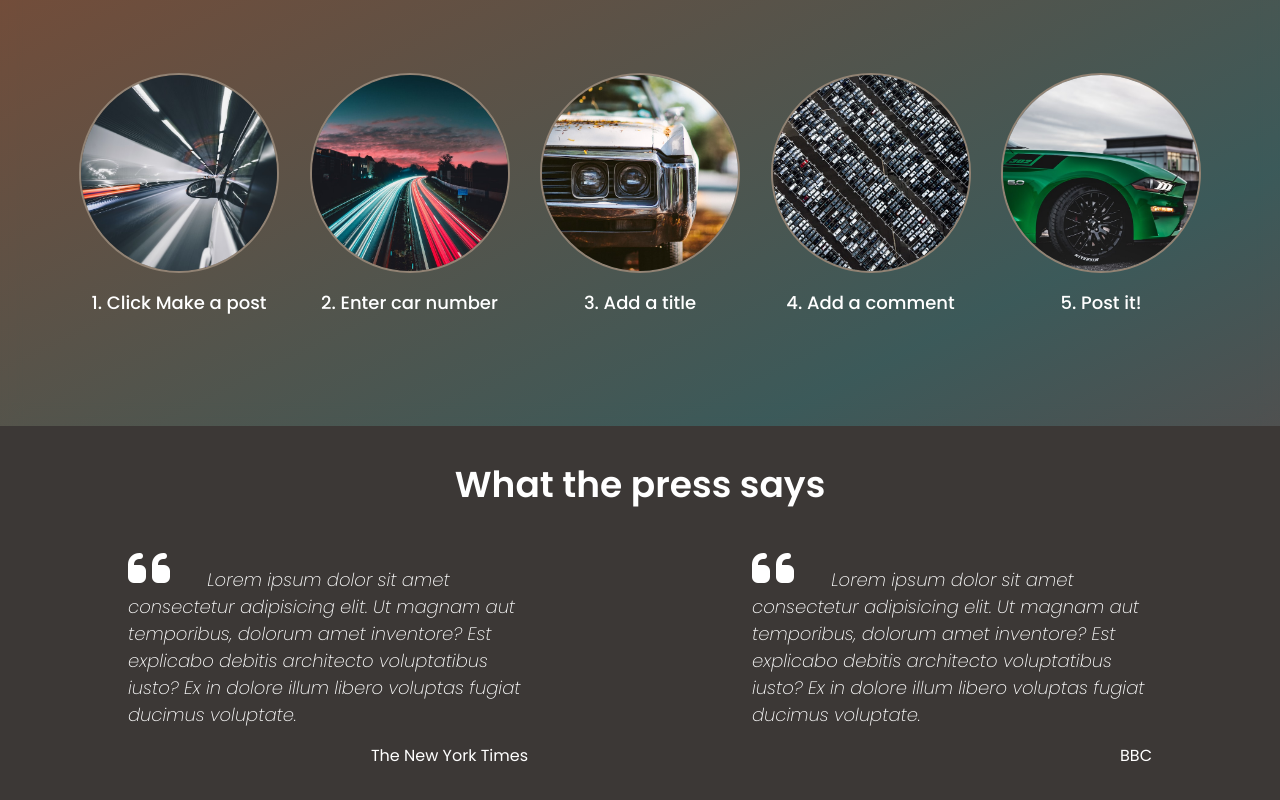
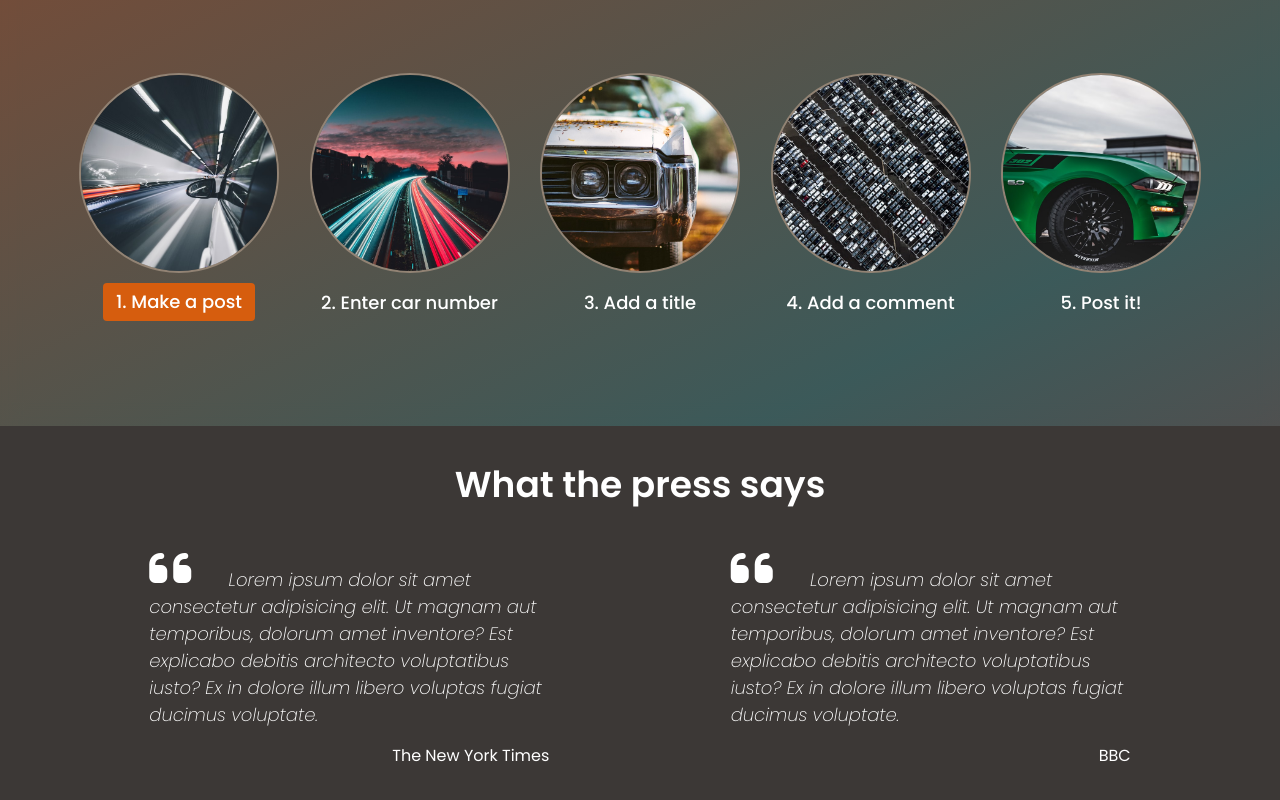
Before and after one commit to VlahOff/BulgarianDrivers, a React (Create React App) app in the folder bulgarian-drivers/: page / in a window 1280 px wide. Shown: the part 534-1334 px from the top of the page. Built offline with nearby package versions, Linux system fonts and the light colour scheme.

Commit message:
Organized the imports

```diff
--- a/bulgarian-drivers/src/components/createPost/CreatePost.js
+++ b/bulgarian-drivers/src/components/createPost/CreatePost.js
@@ -8,6 +8,7 @@ import Button from '../UI/Button';
 import Card from '../UI/Card';
 import Input from '../UI/Input';
 import Textarea from '../UI/Textarea';
+
 import classes from './CreatePost.module.css';
 
 const CreatePost = (props) => {
--- a/bulgarian-drivers/src/components/drivers/DriversList.js
+++ b/bulgarian-drivers/src/components/drivers/DriversList.js
@@ -4,9 +4,9 @@ import { Link } from 'react-router-dom';
 import * as postService from '../../services/postsService';
 
 import Driver from './Driver';
-
 import Card from '../UI/Card';
 import LinkTo from '../UI/LinkTo';
+
 import classes from './DriversList.module.css';
 
 const DriversList = () => {
--- a/bulgarian-drivers/src/components/header/Header.js
+++ b/bulgarian-drivers/src/components/header/Header.js
@@ -1,12 +1,12 @@
 import { useContext } from 'react';
+import { Link } from 'react-router-dom';
 
 import AuthContext from '../../contexts/authContext';
 import LinkTo from '../UI/LinkTo';
+import Button from '../UI/Button';
 
+import logo from '../../assets/bg-drivers-logo-white.png';
 import styles from './Header.module.css';
-import logo from '../../assets/bg-drivers-logo-white.png';
-import { Link } from 'react-router-dom';
-import Button from '../UI/Button';
 
 const Header = () => {
   const authCtx = useContext(AuthContext);
--- a/bulgarian-drivers/src/components/home/HowItWorksSection.js
+++ b/bulgarian-drivers/src/components/home/HowItWorksSection.js
@@ -6,6 +6,7 @@ import step3 from '../../assets/step-3.jpg';
 import step4 from '../../assets/step-4.jpg';
 import step5 from '../../assets/step-5.jpg';
 import Step from './Step';
+import LinkTo from '../UI/LinkTo';
 
 const HowItWorksSection = () => {
   return (
@@ -15,7 +16,7 @@ const HowItWorksSection = () => {
         <Step
           img={step1}
           alt="Step 1"
-          description={'1. Click Make a post'}
+          description={<LinkTo to="/create-post">1. Make a post</LinkTo>}
         />
         <Step
           img={step2}
--- a/bulgarian-drivers/src/components/home/Press.module.css
+++ b/bulgarian-drivers/src/components/home/Press.module.css
@@ -11,7 +11,7 @@
 
 .quotes {
   display: flex;
-  justify-content: space-between;
+  justify-content: space-evenly;
   gap: 10rem;
   width: 80%;
   margin: 0 auto;
--- a/bulgarian-drivers/src/components/login/Login.js
+++ b/bulgarian-drivers/src/components/login/Login.js
@@ -1,4 +1,5 @@
 import { useContext, useEffect, useState } from 'react';
+
 import AuthContext from '../../contexts/authContext';
 import { useForm } from '../../hooks/useForm';
 import { validateEmail } from '../../utils/emailValidation';
--- a/bulgarian-drivers/src/components/postDetails/AddCommentModal.js
+++ b/bulgarian-drivers/src/components/postDetails/AddCommentModal.js
@@ -7,6 +7,7 @@ import Button from '../UI/Button';
 import Input from '../UI/Input';
 import Modal from '../UI/Modal';
 import Textarea from '../UI/Textarea';
+
 import classes from './AddCommentModal.module.css';
 
 const AddCommentModal = (props) => {
--- a/bulgarian-drivers/src/components/postDetails/Comment.js
+++ b/bulgarian-drivers/src/components/postDetails/Comment.js
@@ -1,6 +1,6 @@
+import { transformDate } from '../../utils/dateTransformer';
+import Button from '../UI/Button';
 import classes from './Comment.module.css';
-import Button from '../UI/Button';
-import { transformDate } from '../../utils/dateTransformer';
 
 const Comment = (props) => {
   const post = props.post;
@@ -26,7 +26,7 @@ const Comment = (props) => {
         </div>
         <footer className={classes.footer}>
           <div className={classes.actions}>
-            {props.user.userId === post.owner &&
+            {props.user?.userId === post.owner &&
               <>
                 <Button onClick={selectPost}>Edit</Button>
                 <Button onClick={deletePost}>Delete</Button>
--- a/bulgarian-drivers/src/components/postDetails/PostDetails.js
+++ b/bulgarian-drivers/src/components/postDetails/PostDetails.js
@@ -1,12 +1,15 @@
 import { useContext, useEffect, useState } from 'react';
 import { useParams } from 'react-router-dom';
+
 import AuthContext from '../../contexts/authContext';
 import * as postService from '../../services/postsService';
+
 import Button from '../UI/Button';
 import Card from '../UI/Card';
 import AddCommentModal from './AddCommentModal';
 import Comment from './Comment';
 import EditCommentModal from './EditCommentModal';
+
 import classes from './PostDetails.module.css';
 
 const PostDetails = (props) => {
--- a/bulgarian-drivers/src/components/postDetails/PostDetails.module.css
+++ b/bulgarian-drivers/src/components/postDetails/PostDetails.module.css
@@ -1,5 +1,5 @@
 .card {
-  margin: 120px auto 0 auto;
+  margin: 120px auto;
   width: 800px;
   border-radius: 4px;
   overflow: hidden;
--- a/bulgarian-drivers/src/components/register/Register.js
+++ b/bulgarian-drivers/src/components/register/Register.js
@@ -1,7 +1,9 @@
 import { useContext, useEffect, useState } from 'react';
+
 import AuthContext from '../../contexts/authContext';
 import { useForm } from '../../hooks/useForm';
 import { validateEmail } from '../../utils/emailValidation';
+
 import Button from '../UI/Button';
 import Card from '../UI/Card';
 import Input from '../UI/Input';
```
Also changed, not shown: bulgarian-drivers/src/components/postDetails/EditCommentModal.js (+8 -5 lines).
